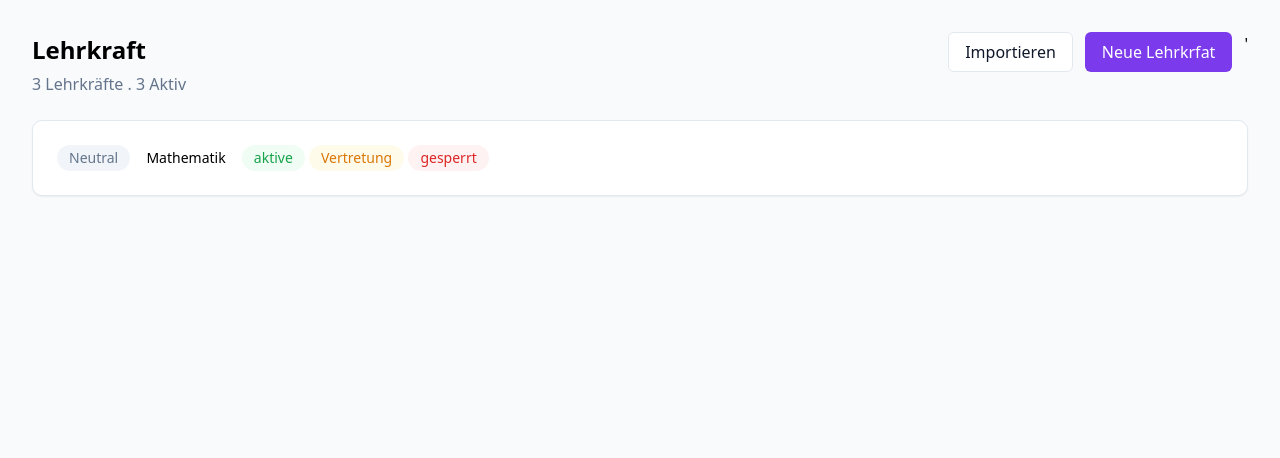
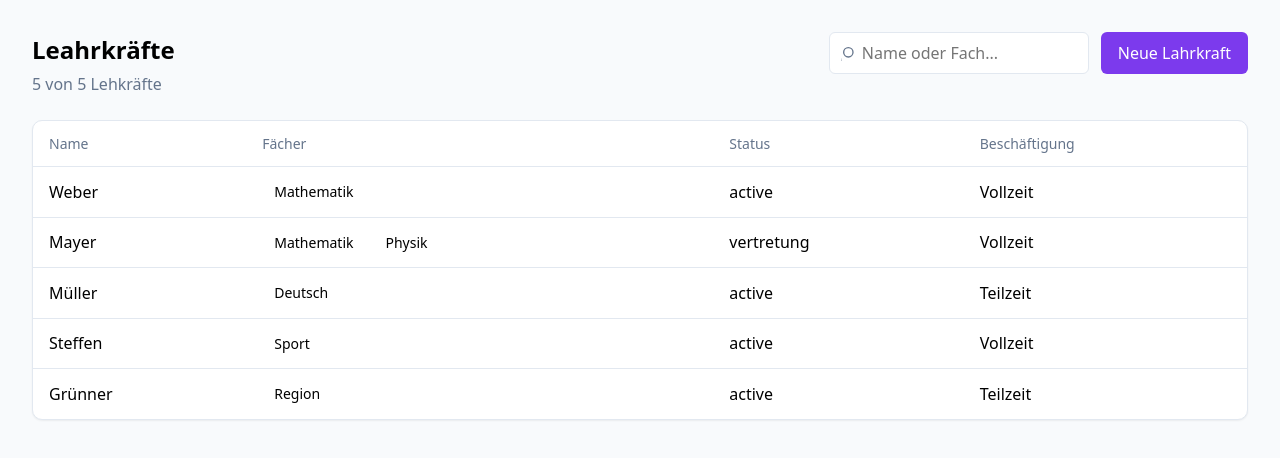
Before and after one commit to RezaGit-hub/Stundenplan-Projekt, a React (Vite) app in the folder web/: page / in a window 1280 px wide. Shown: the top 458 px of the page. Built offline with nearby package versions, Linux system fonts and the light colour scheme.

Commit message:
chore(web): demon DataTable und Search in App

```diff
--- a/web/src/app/App.tsx
+++ b/web/src/app/App.tsx
@@ -1,26 +1,67 @@
-import { Button } from '@/components/ui/Button';
-import { Card } from '@/components/ui/Card';
-import { PageHeader } from '@/components/ui/PageHeader';
-import { Badge } from '@/components/ui/Badge';
+import { Card } from "@/components/ui/Card";
+import { Badge } from "@/components/ui/Badge";
+import { useSearch } from "@/hooks/useSearch";
+import { DataTable, type Column } from "@/components/ui/DataTable";
+import { Button } from "@/components/ui/Button";
+import { PageHeader } from "@/components/ui/PageHeader";
+import { SearchInput } from "@/components/ui/SearchInput";
 
-export default function App() {
-  return (
-    <div style={{ padding: 'var(--space-8)' }}>
+type Teacher = {
+  id: string;
+  name: string;
+  subjects: string[];
+  status: 'active' | 'vertretung';
+  employment: 'Vollzeit' |'Teilzeit';
+};
+
+const teachers: Teacher[] = [
+  {id: '1', name: 'Weber', subjects: ['Mathematik'], status: 'active', employment: 'Vollzeit'},
+  {id: '1', name: 'Mayer', subjects: ['Mathematik', 'Physik'], status: 'vertretung', employment: 'Vollzeit'},
+  {id: '1', name: 'Müller', subjects: ['Deutsch'], status: 'active', employment: 'Teilzeit'},
+  {id: '1', name: 'Steffen', subjects: ['Sport'], status: 'active', employment: 'Vollzeit'},
+  {id: '1', name: 'Grünner', subjects: ['Region'], status: 'active', employment: 'Teilzeit'},
+];
+
+const getTeacherSearchText = (teacher: Teacher) =>
+  [teacher.name, ...teacher.subjects].join(' ');
+
+
+const Columns: Column<Teacher>[] = [
+  {key: 'name', header: 'Name', render: (teacher) => teacher.name},
+  {
+    key: 'subjects', header: ' Fächer', render: (teacher) => (
+      <div style={{display: 'flex', gap: 'var(--space-2'}}>
+        {teacher.subjects.map((subject) => (
+          <Badge key={subject} tone="primary">
+            {subject}
+          </Badge>
+        ))}
+      </div>
+    ),
+  },
+  {key: 'status', header: 'Status', render: (teacher) => teacher.status },
+  {key: 'employment', header: 'Beschäftigung', render: (teacher) => teacher.employment}
+]
+
+
+export default function App(){
+  const {query, setQuery, results} = useSearch(teachers, getTeacherSearchText);
+
+  return(
+    <div style={{padding: 'var(--space-8)'}}>
       <PageHeader
-        title="Lehrkraft"
-        description="3 Lehrkräfte . 3 Aktiv"
+        title="Leahrkräfte"
+        description={`${results.length} von ${teachers.length} Lehkräfte `}
         actions={
           <>
-            <Button variant="secondary">Importieren</Button>
-            <Button>Neue Lehrkrfat</Button>'
+            <SearchInput value={query} onChange={setQuery} placeholder="Name oder Fach..."/>
+            <Button>Neue Lahrkraft</Button>
           </>
         }
       />
-      <Card>
-        <Badge>Neutral</Badge> <Badge tone="primary">Mathematik</Badge>{' '}
-        <Badge tone="success">aktive</Badge> <Badge tone="warning">Vertretung</Badge>{' '}
-        <Badge tone="danger">gesperrt</Badge>
+      <Card padded={false}>
+        <DataTable columns={Columns} rows={results} getRowKey={(teacher) => teacher.id}/>
       </Card>
     </div>
-  );
+  )
 }
--- a/web/src/components/ui/DataTable/DataTable.module.css
+++ b/web/src/components/ui/DataTable/DataTable.module.css
@@ -29,7 +29,9 @@
 }
 
 .tr:hover {
-  background: var(--color-neutral-soft); /* >> Zeilen-Hover, was mit Inline-Styles nicht möglich war */
+  background: var(
+    --color-neutral-soft
+  ); /* >> Zeilen-Hover, was mit Inline-Styles nicht möglich war */
 }
 
 .empty {
--- a/web/src/components/ui/DataTable/index.ts
+++ b/web/src/components/ui/DataTable/index.ts
@@ -1,3 +1,3 @@
-export { DataTable } from "./DataTable";
+export { DataTable } from './DataTable';
 
-export type {Column} from './DataTable'
+export type { Column } from './DataTable';
--- a/web/src/components/ui/SearchInput/index.ts
+++ b/web/src/components/ui/SearchInput/index.ts
@@ -1 +1 @@
-export { SearchInput } from "./SearchInput";
+export { SearchInput } from './SearchInput';
```
Also changed, not shown: web/src/components/ui/DataTable/DataTable.tsx (+11 -8 lines), web/src/components/ui/SearchInput/SearchInput.tsx (+11 -8 lines), web/src/hooks/useSearch.ts (+12 -8 lines).
